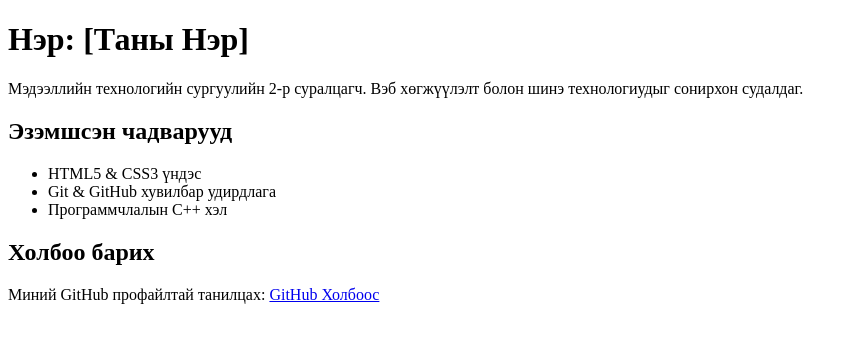
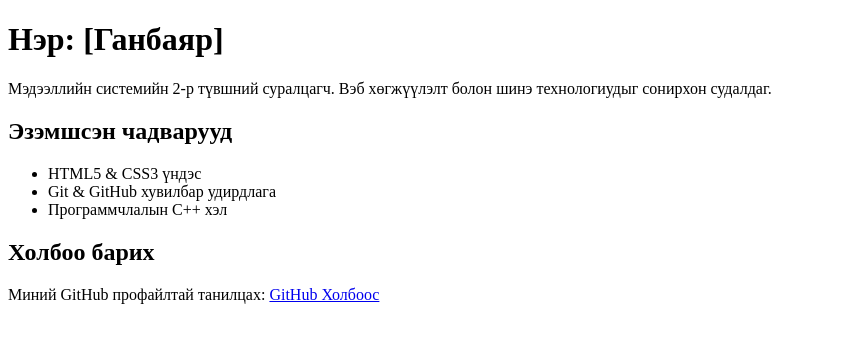
Before and after one commit to bactevirus/web-development-lab, a plain HTML site: page index.html in a window 1280 px wide. Shown: the whole page, without its empty margins (0-858 px from the left). Drawn offline with Linux system fonts and the light colour scheme.

Commit message:
Add Lab02: index.html

```diff
--- a/index.html
+++ b/index.html
@@ -7,10 +7,10 @@
 </head>
 <body>
     <!-- Үндсэн гарчиг -->
-    <h1>Нэр: [Таны Нэр]</h1>
+    <h1>Нэр: [Ганбаяр]</h1>
 
     <!-- Товч танилцуулга -->
-    <p>Мэдээллийн технологийн сургуулийн 2-р суралцагч. Вэб хөгжүүлэлт болон шинэ технологиудыг сонирхон судалдаг.</p>
+    <p>Мэдээллийн системийн 2-р түвшний суралцагч. Вэб хөгжүүлэлт болон шинэ технологиудыг сонирхон судалдаг.</p>
 
     <h2>Эзэмшсэн чадварууд</h2>
     <!-- Жагсаалт -->
```
